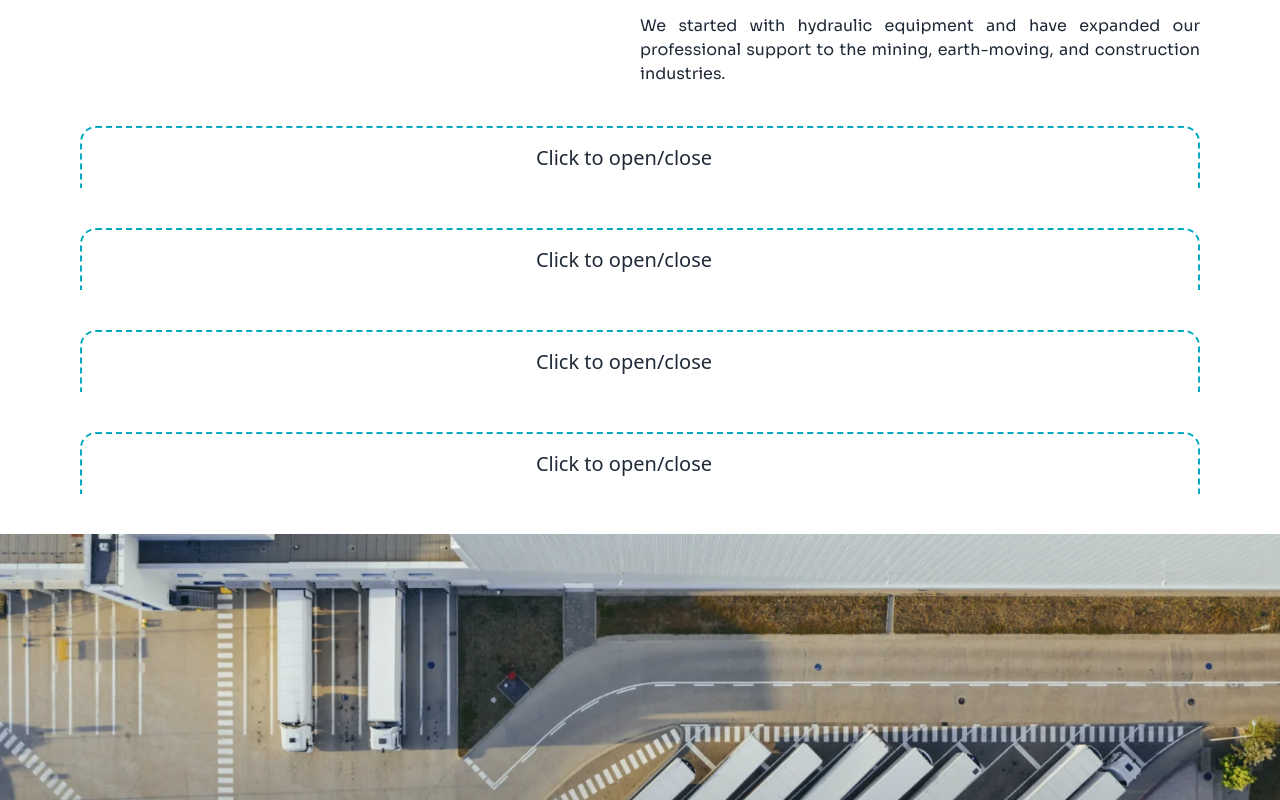
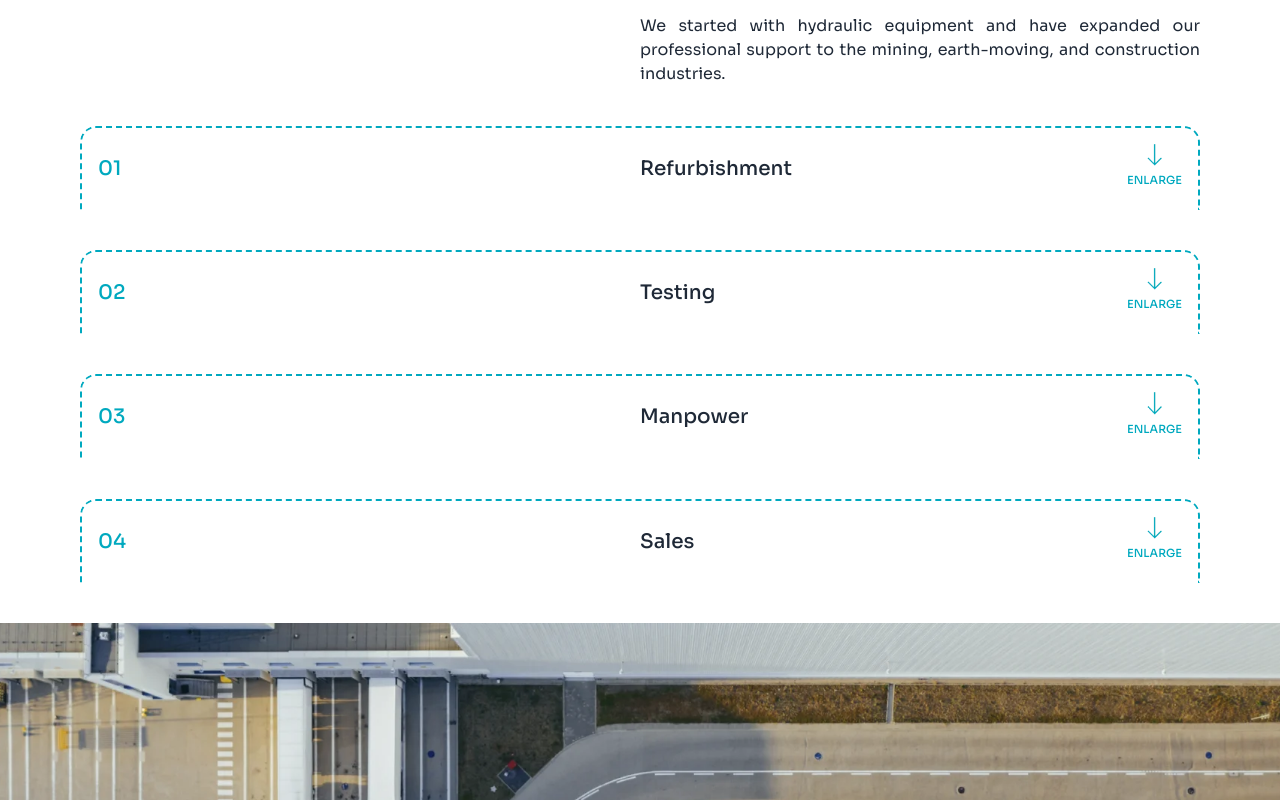
Before and after one commit to doaibu13rhn/indikran, a React (Vite) app: page /en/service in a window 1280 px wide. Shown: the part 1640-2440 px from the top of the page. Built offline with nearby package versions, Linux system fonts and the light colour scheme.

Commit message:
fix typography routing and service page has 90%

```diff
--- a/src/pages/About.jsx
+++ b/src/pages/About.jsx
@@ -1,6 +1,6 @@
 import { Link } from "react-router-dom";
 import getImageUrl from "../utils/imageGetter";
-import Header from "../components/header";
+import Header from "../components/Header"
 
 import React from 'react'
 
--- a/src/pages/Contact.jsx
+++ b/src/pages/Contact.jsx
@@ -1,7 +1,7 @@
 import React from 'react'
 import { Link } from 'react-router-dom';
 import getImageUrl from '../utils/imageGetter';
-import Header from '../components/header';
+import Header from '../components/Header';
 
 function Contact() {
   return (
--- a/src/pages/Home.jsx
+++ b/src/pages/Home.jsx
@@ -1,7 +1,7 @@
 import { Link } from "react-router-dom";
 import getImageUrl from "../utils/imageGetter";
-import Header from "../components/header";
-import Footer from "../components/footer";
+import Header from "../components/Header";
+import Footer from "../components/Footer";
 
 function Home() {
 
--- a/src/pages/Service.jsx
+++ b/src/pages/Service.jsx
@@ -1,8 +1,8 @@
 import React from 'react'
 import { Link } from 'react-router-dom';
 import getImageUrl from '../utils/imageGetter';
-import Header from '../components/header';
-import Footer from '../components/footer';
+import Header from '../components/Header';
+import Footer from '../components/Footer';
 
 function Service() {
   return (
@@ -41,32 +41,84 @@ function Service() {
             </div>
 
 
-            <details className="collapse border-t-2 border-x-2 mb-10 rounded-bl-none rounded-br-none border-dashed border-second">
-              <summary className="collapse-title text-xl text-center font-medium">Click to open/close</summary>
-              <div className="collapse-content">
+            <details className="collapse">
+                <summary className="collapse text-xl font-medium border-t-2 border-x-2 mb-10 rounded-bl-none rounded-br-none border-dashed border-second">
+                  <div className="w-full flex p-4 items-center">
+                    <div className="w-1/2">
+                      <p className="text-second">01</p>
+                    </div>
+                    <div className="w-1/2 flex justify-between items-center">
+                      <p>Refurbishment</p>
+                      <div className="flex flex-col items-center">
+                        <img src={getImageUrl("arrow-2", "webp")} alt="arrow" className="w-[15px]" />
+                        <p className="text-second text-[0.7rem]">ENLARGE</p>
+                      </div>
+                    </div>
+                  </div>
+                </summary>
+                <div className="collapse-content flex justify-between">
                   <p>content</p>
                   <p>ddd</p>
                   pdddd
                 </div>
             </details>
-            <details className="collapse border-t-2 border-x-2 mb-10 rounded-bl-none rounded-br-none border-dashed border-second">
-              <summary className="collapse-title text-xl text-center font-medium">Click to open/close</summary>
-              <div className="collapse-content">
+            <details className="collapse">
+                <summary className="collapse text-xl font-medium border-t-2 border-x-2 mb-10 rounded-bl-none rounded-br-none border-dashed border-second">
+                  <div className="w-full flex p-4 items-center">
+                    <div className="w-1/2">
+                      <p className="text-second">02</p>
+                    </div>
+                    <div className="w-1/2 flex justify-between items-center">
+                      <p>Testing</p>
+                      <div className="flex flex-col items-center">
+                        <img src={getImageUrl("arrow-2", "webp")} alt="arrow" className="w-[15px]" />
+                        <p className="text-second text-[0.7rem]">ENLARGE</p>
+                      </div>
+                    </div>
+                  </div>
+                </summary>
+                <div className="collapse-content flex justify-between">
                   <p>content</p>
                   <p>ddd</p>
                   pdddd
                 </div>
             </details>
-            <details className="collapse border-t-2 border-x-2 mb-10 rounded-bl-none rounded-br-none border-dashed border-second">
-              <summary className="collapse-title text-xl text-center font-medium">Click to open/close</summary>
-              <div className="collapse-content">
-                <p>content</p>
+            <details className="collapse">
+                <summary className="collapse text-xl font-medium border-t-2 border-x-2 mb-10 rounded-bl-none rounded-br-none border-dashed border-second">
+                  <div className="w-full flex p-4 items-center">
+                    <div className="w-1/2">
+                      <p className="text-second">03</p>
+                    </div>
+                    <div className="w-1/2 flex justify-between items-center">
+                      <p>Manpower</p>
+                      <div className="flex flex-col items-center">
+                        <img src={getImageUrl("arrow-2", "webp")} alt="arrow" className="w-[15px]" />
+                        <p className="text-second text-[0.7rem]">ENLARGE</p>
+                      </div>
+                    </div>
+                  </div>
+                </summary>
+                <div className="collapse-content flex justify-between">
+                  <p className="text-second text-xl">Our Teams are <br /> highly experienced <br /> and registered</p>
                   <p>ddd</p>
                   pdddd
                 </div>
             </details>
-            <details className="collapse border-t-2 border-x-2 mb-10 rounded-bl-none rounded-br-none border-dashed border-second">
-              <summary className="collapse-title text-xl text-center font-medium">Click to open/close</summary>
+            <details className="collapse">
+                <summary className="collapse text-xl font-medium border-t-2 border-x-2 mb-10 rounded-bl-none rounded-br-none border-dashed border-second">
+                  <div className="w-full flex p-4 items-center">
+                    <div className="w-1/2">
+                      <p className="text-second">04</p>
+                    </div>
+                    <div className="w-1/2 flex justify-between items-center">
+                      <p>Sales</p>
+                      <div className="flex flex-col items-center">
+                        <img src={getImageUrl("arrow-2", "webp")} alt="arrow" className="w-[15px]" />
+                        <p className="text-second text-[0.7rem]">ENLARGE</p>
+                      </div>
+                    </div>
+                  </div>
+                </summary>
                 <div className="collapse-content flex justify-between">
                   <p>content</p>
                   <p>ddd</p>
@@ -84,7 +136,7 @@ function Service() {
             </div>
 
             <article className="flex mx-20 mt-20 items-start">
-                <h2 className="w-1/2 text-3xl text-white">Need help? We’re always <br /><b className="text-prime">here to collaborate</b></h2>
+                <h2 className="w-1/2 text-3xl text-white">Need help? We’re always <br /><b className="text-second">here to collaborate</b></h2>
                 <Link className="flex w-1/2 justify-end items-center" to="/en/contact">
                             <p className="underline text-xl font-light text-white">Get in touch with us</p>
                             <img src={getImageUrl("arrow", "webp")} alt="arrow" className="max-w-full max-h-full ms-3" />
```
Also changed, not shown: src/assets/images/arrow-2.webp (added). Lines whose indentation alone changed are shown as unchanged.
